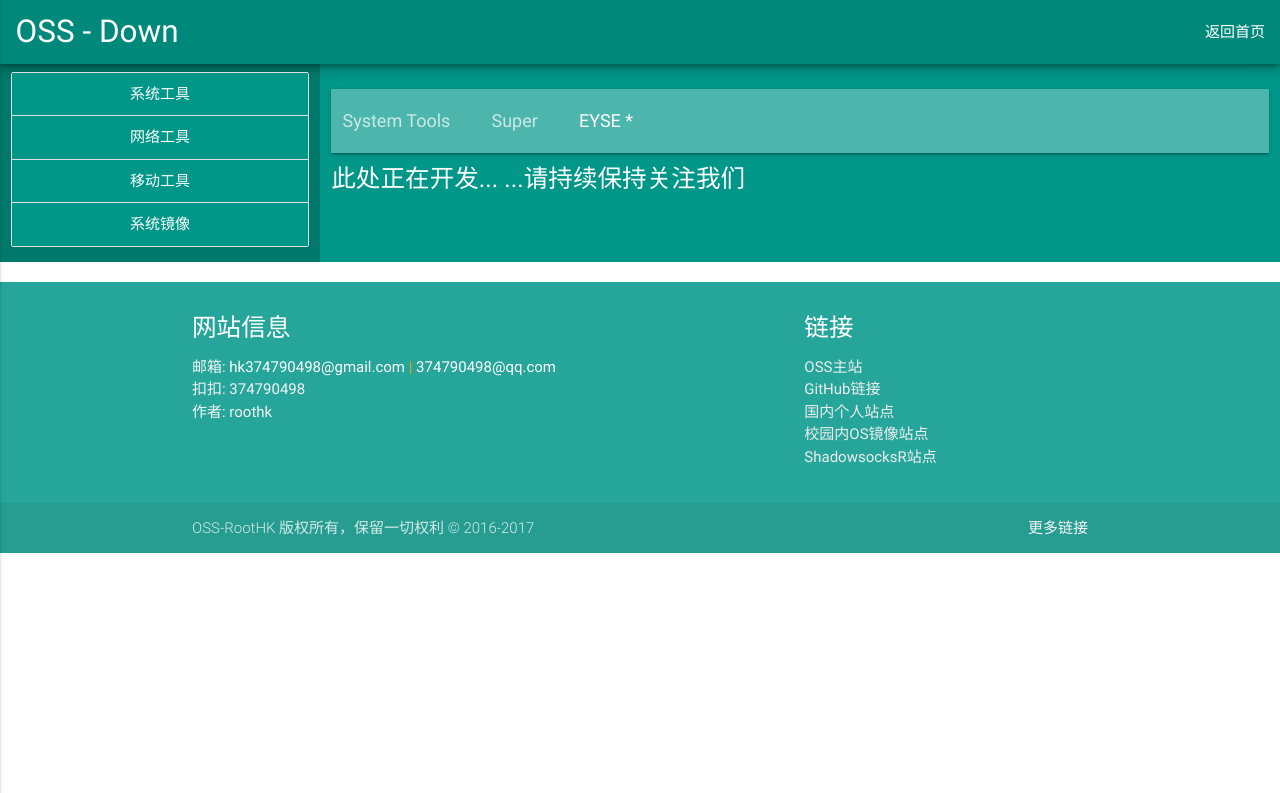
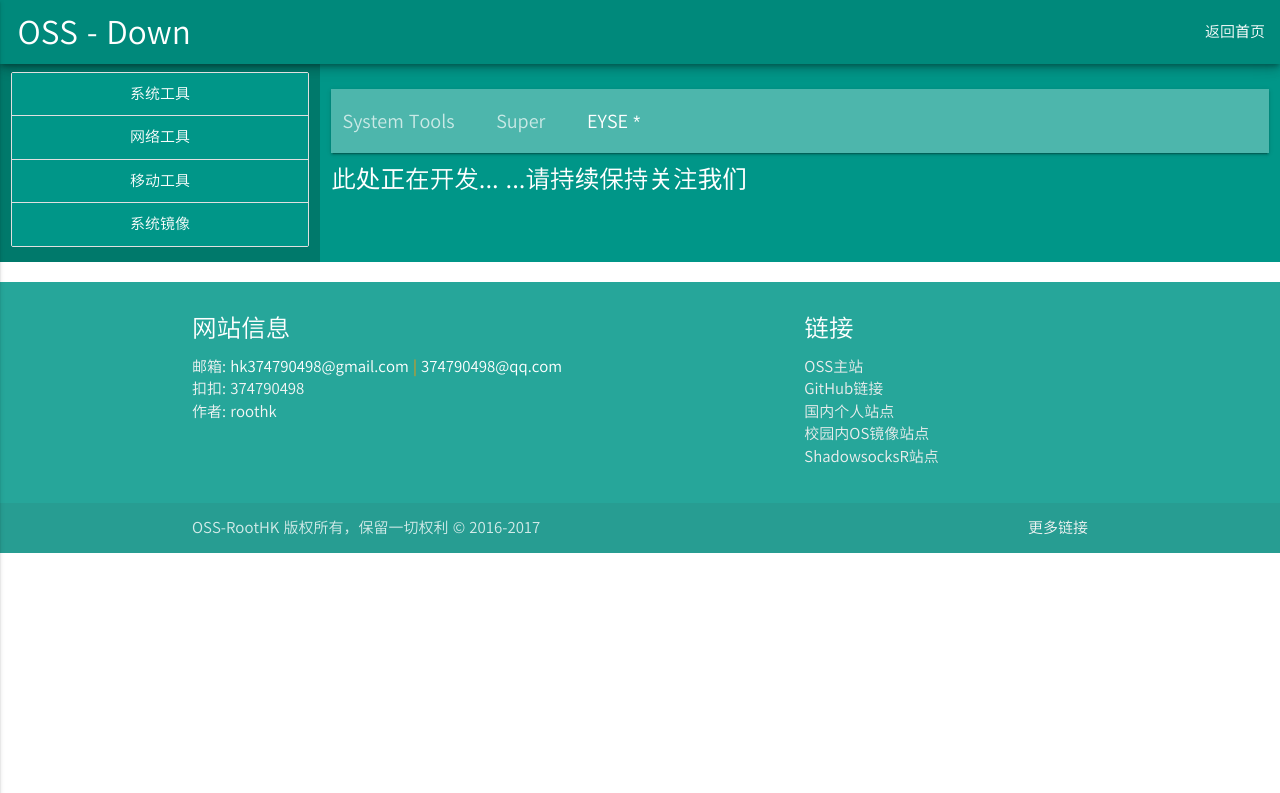
Before and after one commit to rootshk/web-oss, a PHP site: page /down.html in a window 1280 px wide. Shown: the top 793 px of the page. Run offline with PHP 8.4, Linux system fonts and the light colour scheme.

Commit message:
nice
nicd

```diff
--- a/css/down-mian.css
+++ b/css/down-mian.css
@@ -2,11 +2,11 @@
 /* CSS Document */
 
 	body {
+    	font-family: SourceHanSansCN-Normal, Helvetica, Verdana, sans-serif;
 	}
 	.zuo {
 		height: 80%;
 	}
 	    .sq {
 	margin-top: 25px;
-	}/* 搜索栏据顶部距离*/
-	}/* 搜索栏据顶部距离*/
+	}
```
